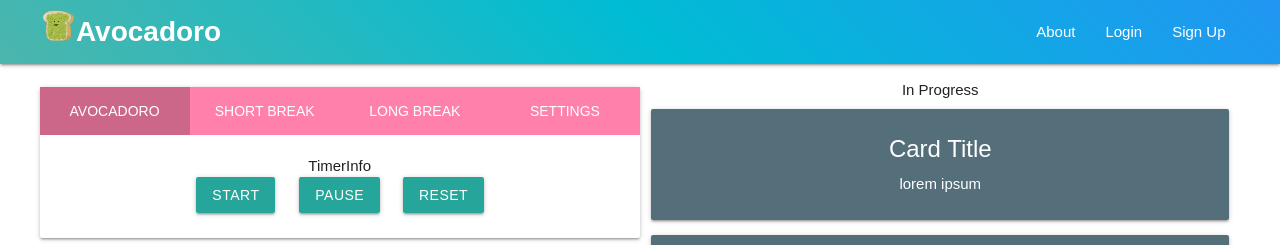
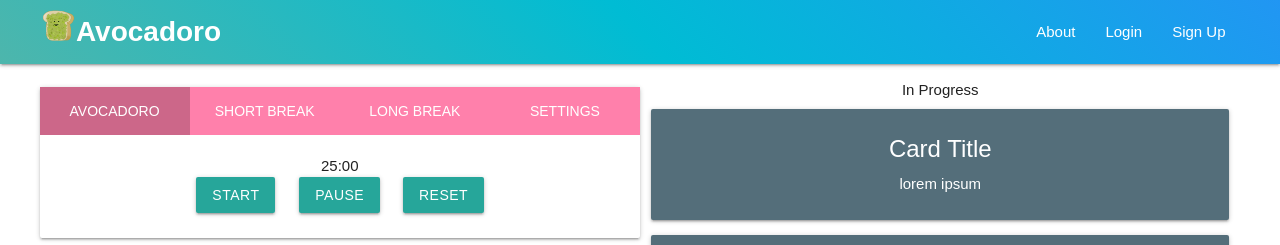
Before and after one commit to BranDebs/Avocado-Frontend, a React (Create React App) app: page / in a window 1280 px wide. Shown: the top 245 px of the page. Built offline with nearby package versions, Linux system fonts and the light colour scheme; a web font is replaced by a local one.

Commit message:
Fix timer not showing properly due to refactoring

```diff
--- a/src/components/dashboard/timer/Timer.js
+++ b/src/components/dashboard/timer/Timer.js
@@ -36,7 +36,7 @@ const Timer = () => {
     <div className='card'>
       <Selections setTimerFunc={setTimer} setInitTimerFunc={setInitTimer} setTimerToggleFunc={setTimerToggle}/>
       {/* <div className='timer-style'>{formatTimer(timer)}</div> */}
-      <TimerInfo />
+      <TimerInfo getTime={formatTimer(timer)} />
       <Controls setTimerFunc={setTimer} getInitTimer={initTimer} setTimerToggleFunc={setTimerToggle}/>
     </div>
   );
--- a/src/components/dashboard/timer/TimerInfo.js
+++ b/src/components/dashboard/timer/TimerInfo.js
@@ -3,7 +3,7 @@ import React from "react";
 const TimerInfo = (props) => {
   return (
     <div>
-      TimerInfo
+      {props.getTime}
     </div>
   );
 };
```
